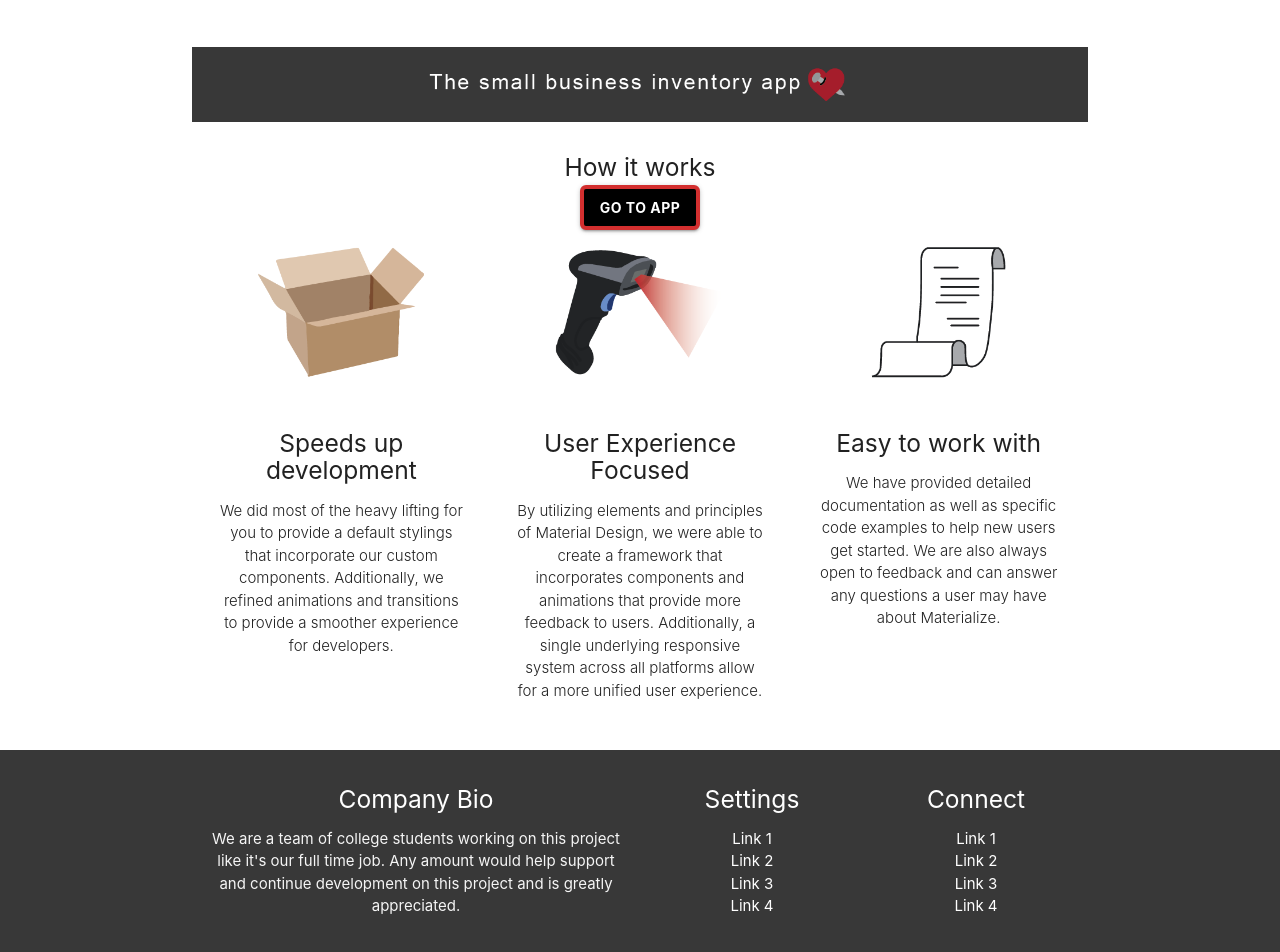
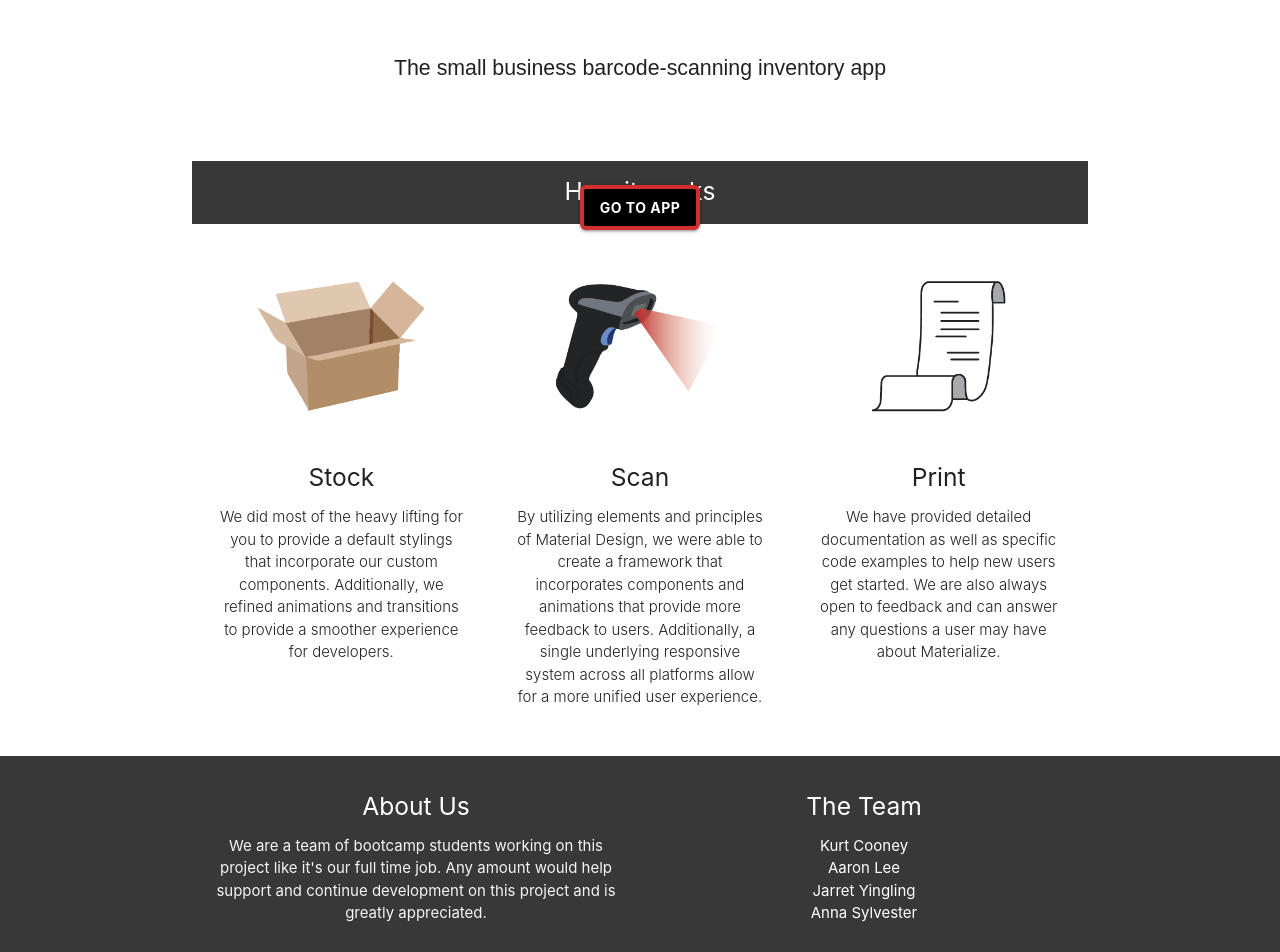
Before and after one commit to count-stockula/count-stockula, a React (Create React App) app in the folder client/: page /about in a window 1280 px wide. Shown: the part 560-1512 px from the top of the page. Built offline with nearby package versions, Linux system fonts and the light colour scheme.

Commit message:
updated again

```diff
--- a/client/src/pages/About/About.css
+++ b/client/src/pages/About/About.css
@@ -26,7 +26,7 @@
 
 .headerPhoto {
   width: 450px;
-  padding-bottom: 30px;
+  padding-bottom: 0px;
 }
 
 h5 {
@@ -46,9 +46,6 @@ h5 {
   width: 70%;
 }
 
-.header-container {
-  background-color: #383838;
-}
 
 .headliner-image {
   width: 50%;
@@ -61,3 +58,19 @@ h5 {
     width: 80%;
   }
 }
+
+.gray-filler {
+  background-color: #383838;
+  color: white;
+  padding-bottom: 10px !important;
+}
+
+.heart-icon {
+  width: 50px;
+}
+
+.header-text {
+  padding-bottom: 30px;
+  font-family: Arial, Helvetica, sans-serif;
+  font-size: 16pt;
+}
--- a/client/src/pages/About/About.js
+++ b/client/src/pages/About/About.js
@@ -26,11 +26,13 @@ export default class About extends PureComponent {
           </div>
 
           {/* Parallax */}
-          <div className="container header-container">
+          <div className="container">
             <div className="section">
               <div className="row">
                 <div className="col s12">
-                    <img className="headliner-image" src="/images/headliner.png"></img>
+                  <p className="header-text">The small business
+                  barcode-scanning
+                  inventory app</p>
                 </div>
               </div>
             </div>
@@ -40,7 +42,7 @@ export default class About extends PureComponent {
           <div className="container">
             <div className="section">
               <div className="row">
-                  <div className="col s12">
+                <div className="col s12 gray-filler">
                   <h5 className="center">How it works</h5>
                 </div>
               </div>
@@ -48,7 +50,7 @@ export default class About extends PureComponent {
                 <div className="col s12 m4">
                   <div className="icon-block">
                     <h2 className="center"><img src="/images/boxicon.png" className="material-icons"></img></h2>
-                      <h5 className="center">Speeds up development</h5>
+                    <h5 className="center">Stock</h5>
                     <p className="light">We did most of the heavy lifting for you to provide a default stylings that incorporate our custom components. Additionally, we refined animations and transitions to provide a smoother experience for developers.</p>
                   </div>
                 </div>
@@ -56,7 +58,7 @@ export default class About extends PureComponent {
                 <div className="col s12 m4">
                   <div className="icon-block">
                     <h2 className="center light-blue-text"><img src="/images/scanicon.png" className="material-icons"></img></h2>
-                      <h5 className="center">User Experience Focused</h5>
+                    <h5 className="center">Scan</h5>
                     <p className="light">By utilizing elements and principles of Material Design, we were able to create a framework that incorporates components and animations that provide more feedback to users. Additionally, a single underlying responsive system across all platforms allow for a more unified user experience.</p>
                   </div>
                 </div>
@@ -64,7 +66,7 @@ export default class About extends PureComponent {
                 <div className="col s12 m4">
                   <div className="icon-block">
                     <h2 className="center light-blue-text"><img src="/images/papericon.png" className="material-icons"></img></h2>
-                      <h5 className="center">Easy to work with</h5>
+                    <h5 className="center">Print</h5>
                     <p className="light">We have provided detailed documentation as well as specific code examples to help new users get started. We are also always open to feedback and can answer any questions a user may have about Materialize.</p>
                   </div>
                 </div>
@@ -78,26 +80,17 @@ export default class About extends PureComponent {
             <div className="container">
               <div className="row">
                 <div className="col l6 s12">
-                    <h5 className="white-text aboutFooter">Company Bio</h5>
-                    <p className="grey-text text-lighten-4">We are a team of college students working on this project like it's our full time job. Any amount would help support and continue development on this project and is greatly appreciated.</p>
+                  <h5 className="white-text aboutFooter">About Us</h5>
+                  <p className="grey-text text-lighten-4">We are a team of bootcamp students working on this project like it's our full time job. Any amount would help support and continue development on this project and is greatly appreciated.</p>
 
                 </div>
-                  <div className="col l3 s12">
-                    <h5 className="white-text aboutFooter">Settings</h5>
+                <div className="col l6 s12">
+                  <h5 className="white-text aboutFooter">The Team</h5>
                   <ul>
-                      <li><a className="white-text" href="#!">Link 1</a></li>
-                      <li><a className="white-text" href="#!">Link 2</a></li>
-                      <li><a className="white-text" href="#!">Link 3</a></li>
-                      <li><a className="white-text" href="#!">Link 4</a></li>
-                    </ul>
-                  </div>
-                  <div className="col l3 s12">
-                    <h5 className="white-text aboutFooter">Connect</h5>
-                    <ul>
-                      <li><a className="white-text" href="#!">Link 1</a></li>
-                      <li><a className="white-text" href="#!">Link 2</a></li>
-                      <li><a className="white-text" href="#!">Link 3</a></li>
-                      <li><a className="white-text" href="#!">Link 4</a></li>
+                    <li><a className="white-text" href="#!">Kurt Cooney</a></li>
+                    <li><a className="white-text" href="#!">Aaron Lee</a></li>
+                    <li><a className="white-text" href="#!">Jarret Yingling</a></li>
+                    <li><a className="white-text" href="#!">Anna Sylvester</a></li>
                   </ul>
                 </div>
               </div>
--- a/client/src/pages/FourOFour/FourOFour.js
+++ b/client/src/pages/FourOFour/FourOFour.js
@@ -4,7 +4,7 @@ import "./FourOFour.css";
 export default function FourOFour(){
   return (
     <>
-    <img alt="404Photo" className="errorPhoto" src="/images/404image.png"></img>
+    <img alt="404Photo" className="errorPhoto" src="/images/404fullvamp.png"></img>
     </>
   )
 }
```
Also changed, not shown: client/public/images/404fullvamp.png (added). Lines whose indentation alone changed are shown as unchanged.
